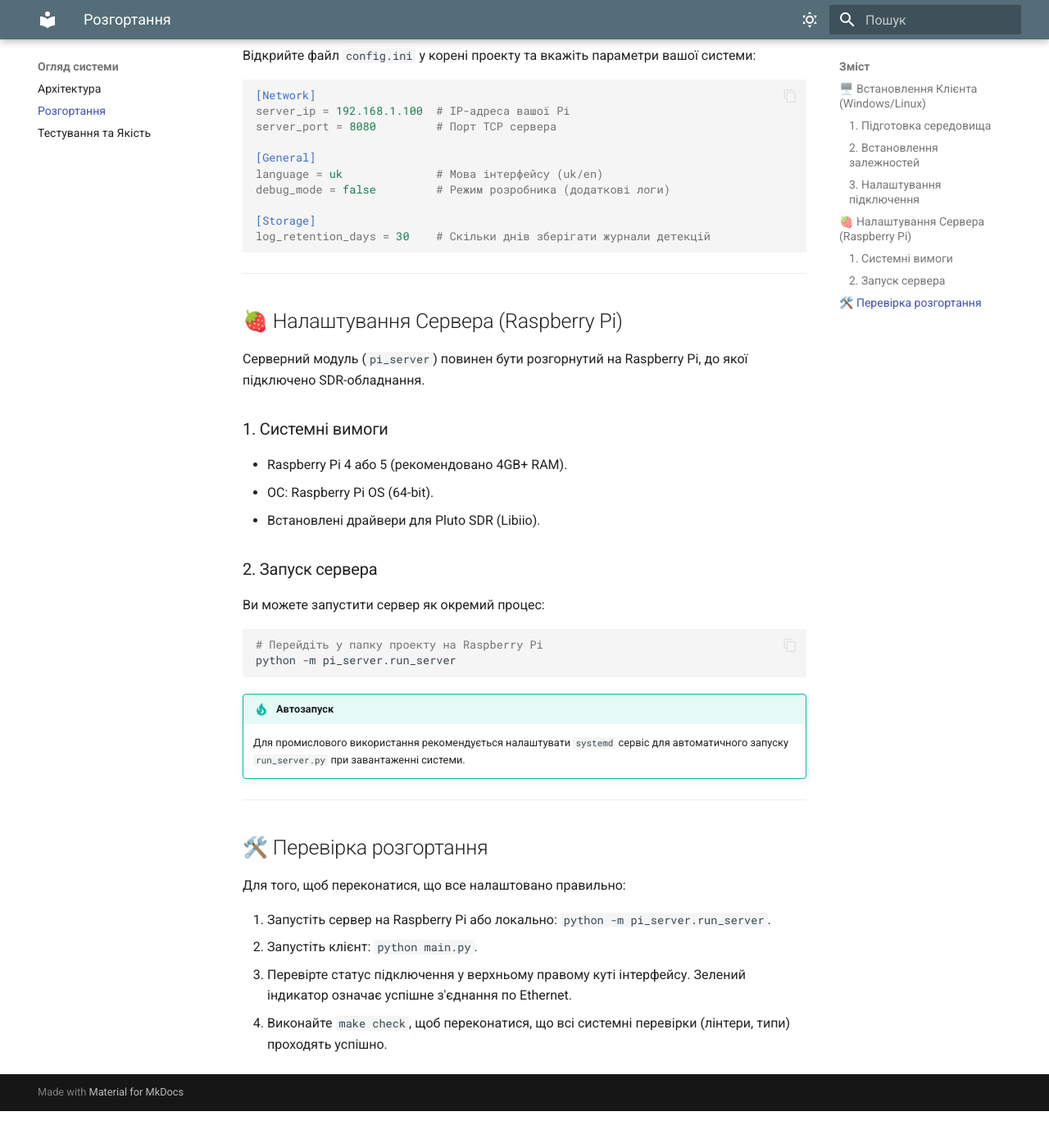
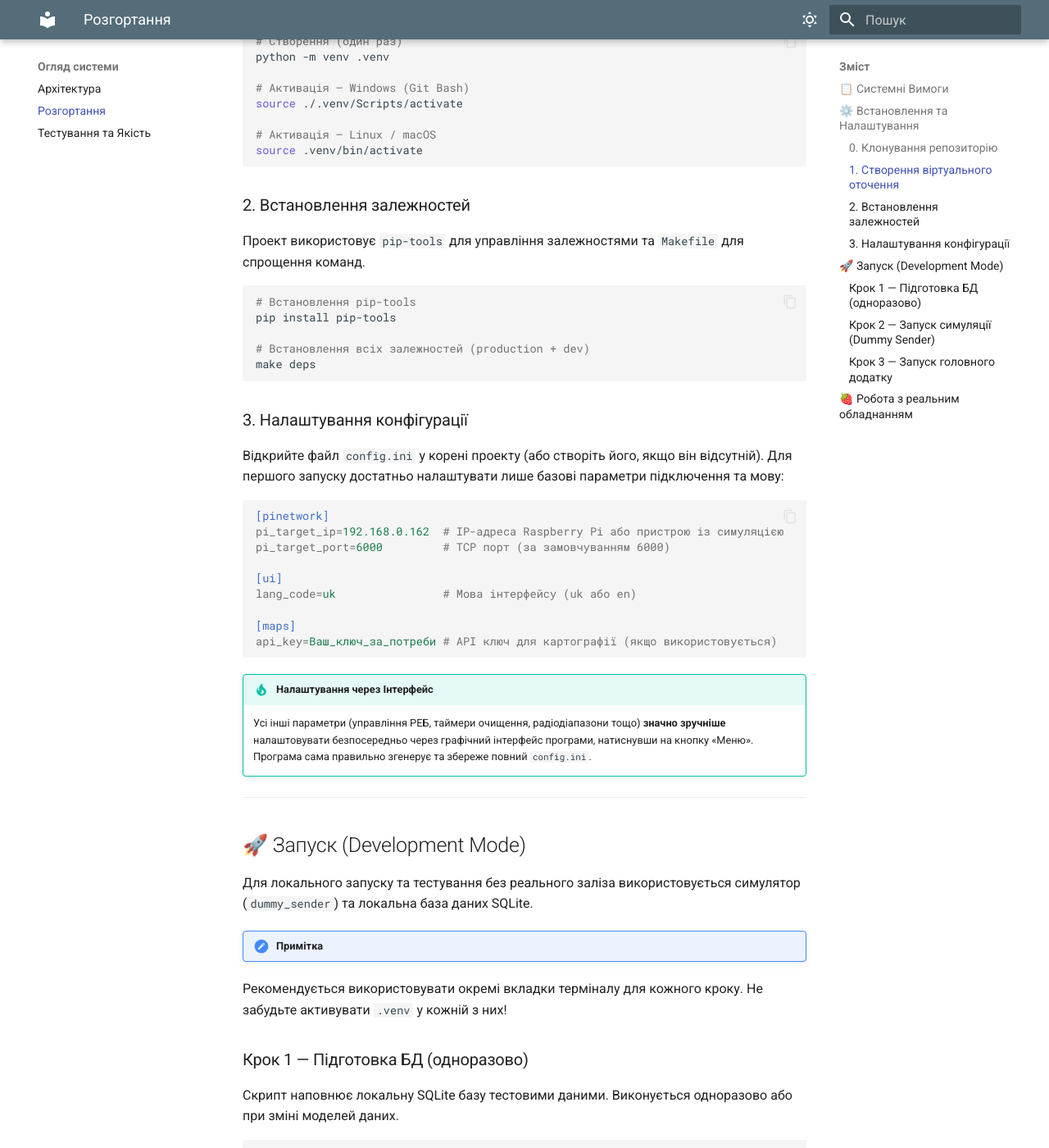
Before and after one commit to VadymKotsiuba1808/SDR_Pi, an MkDocs documentation site: the page built from docs/installation.md, in a window 1280 px wide and 1400 px high, scrolled down 1081 px. Shown: the whole window at 82% size. Built offline with MkDocs 1.6.1 and Material for MkDocs 9.7.7, drawn with Linux system fonts in a browser that asks for light colours; before the commit the page ends 2436 px from its top, so only the background shows below that; some of the changed text lies outside the part shown.

Commit message:
Add ui docs

````diff
--- a/docs/architecture.md
+++ b/docs/architecture.md
@@ -5,8 +5,8 @@
 Комплекс логічно та фізично розділений на два основні вузли, які з'єднані безпосередньо через Ethernet-кабель. Це забезпечує мінімальну затримку (latency) та незалежність від зовнішньої мережевої інфраструктури.
 
 !!! note "Призначення репозиторію"
-    **Ця документація описує Модуль Клієнта (Інтерфейс) та базові заглушки Сервера.**
-    Директорія `pi_server/` у цьому проекті містить серверний код (TCP, SQLite), який передається колегам для розгортання на Raspberry Pi. У межах цього репозиторію він використовується переважно для повноцінного E2E-тестування клієнтського додатку в умовах, максимально наближених до реальних.
+**Ця документація описує Модуль Оператора (Інтерфейс) та базові заглушки Сервера.**
+Директорія `pi_server/` у цьому проекті містить серверний код (TCP, SQLite). У межах цього репозиторію він використовується переважно для повноцінного E2E-тестування клієнтського додатку в умовах, максимально наближених до реальних.
 
 ---
 
@@ -37,7 +37,7 @@
     end
 
     %% Зв'язки
-    TCPServer == Ethernet / TCP / JSON === TCPClient
+    TCPServer <-->|"Ethernet / TCP / JSON"| TCPClient
 ```
 
 ---
@@ -45,21 +45,23 @@
 ## Основні компоненти системи
 
 ### 1. Обчислювальний модуль (Сервер на Raspberry Pi)
-Це "мозок" системи, що працює в полях. Він виконує всю важку математику та апаратну взаємодію.
 
-*   **Апаратний рівень:** Фізично підключені модулі: SDR (для аналізу радіочастот), мікрофони (акустичний аналіз), модуль GPS (позиціонування) та керовані виходи (системи РЕБ / Jammer, реле).
-*   **База даних сигнатур (SQLite):** Зберігає еталонні сигнатури різних класів БПЛА.
-*   **Модуль аналізу (DSP):** Отримує сирі сигнали з антен/мікрофонів, завантажує сигнатури з БД та виконує порівняння. Якщо знайдено збіг — формує пакет даних.
-*   **TCP Сервер (`pi_server`):** Напряму передає клієнту результати аналізу (без очікування додаткових запитів від клієнта) та приймає команди керування (наприклад, увімкнути РЕБ).
+Це "мозок" системи. Він виконує всю важку математику та апаратну взаємодію.
 
-### 2. Модуль Керівника (Клієнт на ПК)
+- **Апаратний рівень:** Фізично підключені модулі: SDR (для аналізу радіочастот), мікрофони (акустичний аналіз), модуль GPS (позиціонування) та керовані виходи (системи РЕБ / Jammer, реле).
+- **База даних сигнатур (SQLite):** Зберігає еталонні сигнатури різних класів БПЛА.
+- **Модуль аналізу (DSP):** Отримує сирі сигнали з антен/мікрофонів, завантажує сигнатури з БД та виконує порівняння. Якщо знайдено збіг — формує пакет даних.
+- **TCP Сервер (`pi_server`):** Напряму передає клієнту результати аналізу (без очікування додаткових запитів від клієнта) та приймає команди керування (наприклад, увімкнути РЕБ).
+
+### 2. Модуль Оператора (Клієнт на ПК)
+
 Десктопний додаток на базі PyQt6, який отримує оброблені дані та надає оператору зручний інтерфейс для моніторингу та керування.
 
-*   **Мережевий рівень (`PiNetworkService`):** Слухає Ethernet-з'єднання. Десеріалізує вхідні JSON-пакети від Raspberry Pi у внутрішні моделі (Pydantic/Dataclass).
-*   **Бізнес-логіка та Сховище:**
-    *   Обробляє отримані дані (відображення на мапі, графіках).
-    *   **Локальні журнали (Logs):** Наразі вся історія виявлень та дій оператора зберігається локально у форматі `JSONL`. В майбутньому планується міграція на локальну базу даних для складнішої аналітики.
-*   **Рівень UI (`app/widgets/`):** Візуалізація даних. Динамічні графіки спектру, інтерактивна мапа (позиція прив'язується до GPS-даних від сервера) та панелі керування Jammer-ом.
+- **Мережевий рівень (`PiNetworkService`):** Слухає Ethernet-з'єднання. Десеріалізує вхідні JSON-пакети від Raspberry Pi у внутрішні моделі (Pydantic/Dataclass).
+- **Бізнес-логіка та Сховище:**
+  - Обробляє отримані дані (відображення на мапі, графіках).
+  - **Локальні журнали (Logs):** Наразі вся історія виявлень та дій оператора зберігається локально у форматі `JSONL`. В майбутньому планується міграція на локальну базу даних для складнішої аналітики.
+- **Рівень UI (`app/widgets/`):** Візуалізація даних. Динамічні графіки спектру, інтерактивна мапа (позиція прив'язується до GPS-даних від сервера) та панелі керування Jammer-ом.
 
 ---
 
--- a/docs/installation.md
+++ b/docs/installation.md
@@ -1,86 +1,129 @@
 # Розгортання та Налаштування
 
-Цей посібник допоможе вам налаштувати середовище та запустити всі компоненти системи **SDR_Pi**.
+Цей посібник допоможе вам налаштувати середовище та запустити клієнтську частину системи **SDR_Pi** (Модуль Оператора).
 
 ---
 
-## 🖥️ Встановлення Клієнта (Windows/Linux)
+## 📋 Системні Вимоги
 
-Клієнтський додаток розроблений на базі Python та PyQt6. Він може працювати на будь-якій системі, де встановлено Python 3.12+.
+| Компонент   | Вимога                                            |
+| :---------- | :------------------------------------------------ |
+| **ОС**      | Windows (рекомендовано Git Bash), Linux або macOS |
+| **Python**  | 3.10+ (рекомендовано 3.12 або 3.13)               |
+| **Пакети**  | `pip-tools`                                       |
+| **Утиліти** | `make`                                            |
 
-### 1. Підготовка середовища
+!!! tip "Встановлення `make` на Windows"
+Якщо `make` не встановлено, скористайтесь пакетним менеджером Chocolatey. Відкрийте PowerShell від імені адміністратора та виконайте:
+`powershell
+    choco install make
+    `
+
+---
+
+## ⚙️ Встановлення та Налаштування
+
+### 0. Клонування репозиторію
+
+```bash
+git clone <URL_РЕПОЗИТОРІЮ>
+cd SDR_Pi
+```
+
+### 1. Створення віртуального оточення
+
 Рекомендується використовувати віртуальне середовище для ізоляції залежностей.
 
 ```bash
-# Клонування репозиторію
-git clone <URL_РЕПОЗИТОРІЮ>
-cd SDR_Pi
+# Створення (один раз)
+python -m venv .venv
 
-# Створення та активація venv
-python -m venv .venv
-# Windows:
-.venv\Scripts\activate
-# Linux/macOS:
+# Активація — Windows (Git Bash)
+source ./.venv/Scripts/activate
+
+# Активація — Linux / macOS
 source .venv/bin/activate
 ```
 
 ### 2. Встановлення залежностей
-Ми використовуємо `pip-tools` для керування залежностями. Ви можете встановити їх за допомогою `Makefile` або напряму через `pip`.
+
+Проект використовує `pip-tools` для управління залежностями та `Makefile` для спрощення команд.
 
 ```bash
-# Через Makefile (рекомендовано)
-make sync
+# Встановлення pip-tools
+pip install pip-tools
 
-# Або вручну
-pip install -r requirements.txt
-pip install -r requirements-dev.txt
+# Встановлення всіх залежностей (production + dev)
+make deps
 ```
 
-### 3. Налаштування підключення
-Відкрийте файл `config.ini` у корені проекту та вкажіть параметри вашої системи:
+### 3. Налаштування конфігурації
+
+Відкрийте файл `config.ini` у корені проекту (або створіть його, якщо він відсутній). Для першого запуску достатньо налаштувати лише базові параметри підключення та мову:
 
 ```ini
-[Network]
-server_ip = 192.168.1.100  # IP-адреса вашої Pi
-server_port = 8080         # Порт TCP сервера
+[pinetwork]
+pi_target_ip=192.168.0.162  # IP-адреса Raspberry Pi або пристрою із симуляцією
+pi_target_port=6000         # TCP порт (за замовчуванням 6000)
 
-[General]
-language = uk              # Мова інтерфейсу (uk/en)
-debug_mode = false         # Режим розробника (додаткові логи)
+[ui]
+lang_code=uk                # Мова інтерфейсу (uk або en)
 
-[Storage]
-log_retention_days = 30    # Скільки днів зберігати журнали детекцій
+[maps]
+api_key=Ваш_ключ_за_потреби # API ключ для картографії (якщо використовується)
+```
+
+!!! tip "Налаштування через Інтерфейс"
+    Усі інші параметри (управління РЕБ, таймери очищення, радіодіапазони тощо) **значно зручніше** налаштовувати безпосередньо через графічний інтерфейс програми, натиснувши на кнопку «Меню». Програма сама правильно згенерує та збереже повний `config.ini`.
+
+---
+
+## 🚀 Запуск (Development Mode)
+
+Для локального запуску та тестування без реального заліза використовується симулятор (`dummy_sender`) та локальна база даних SQLite.
+
+!!! note "Примітка"
+Рекомендується використовувати окремі вкладки терміналу для кожного кроку. Не забудьте активувати `.venv` у кожній з них!
+
+### Крок 1 — Підготовка БД (одноразово)
+
+Скрипт наповнює локальну SQLite базу тестовими даними. Виконується одноразово або при зміні моделей даних.
+
+```bash
+python -m temp.populate_db_util
+```
+
+_(Примітка: якщо виникає помилка `ModuleNotFoundError`, переконайтеся, що ви запускаєте з кореневої папки з прапорцем `-m`)._
+
+### Крок 2 — Запуск симуляції (Dummy Sender)
+
+Цей скрипт емулює роботу віддаленого Raspberry Pi, надсилаючи фіктивні дані про цілі в додаток по TCP.
+
+```bash
+python -m app.utils.dummy_sender
+```
+
+### Крок 3 — Запуск головного додатку
+
+Запускає графічний інтерфейс користувача.
+
+```bash
+python main.py
+# або
+py main.py
 ```
 
 ---
 
-## 🍓 Налаштування Сервера (Raspberry Pi)
+## 🍓 Робота з реальним обладнанням
 
-Серверний модуль (`pi_server`) повинен бути розгорнутий на Raspberry Pi, до якої підключено SDR-обладнання.
+Якщо у вас є підключений до мережі Обчислювальний модуль (Raspberry Pi з SDR-аналізатором):
 
-### 1. Системні вимоги
-*   Raspberry Pi 4 або 5 (рекомендовано 4GB+ RAM).
-*   ОС: Raspberry Pi OS (64-bit).
-*   Встановлені драйвери для Pluto SDR (Libiio).
-
-### 2. Запуск сервера
-Ви можете запустити сервер як окремий процес:
+1. Переконайтеся, що Raspberry Pi запущений та доступний у мережі.
+2. Вкажіть правильну IP-адресу вашої Raspberry Pi у полі `pi_target_ip` файлу `config.ini`.
+3. Запустіть лише головний застосунок:
 
 ```bash
-# Перейдіть у папку проекту на Raspberry Pi
-python -m pi_server.run_server
+source ./.venv/Scripts/activate
+python main.py
 ```
-
-!!! tip "Автозапуск"
-    Для промислового використання рекомендується налаштувати `systemd` сервіс для автоматичного запуску `run_server.py` при завантаженні системи.
-
----
-
-## 🛠️ Перевірка розгортання
-
-Для того, щоб переконатися, що все налаштовано правильно:
-
-1.  Запустіть сервер на Raspberry Pi або локально: `python -m pi_server.run_server`.
-2.  Запустіть клієнт: `python main.py`.
-3.  Перевірте статус підключення у верхньому правому куті інтерфейсу. Зелений індикатор означає успішне з'єднання по Ethernet.
-4.  Виконайте `make check`, щоб переконатися, що всі системні перевірки (лінтери, типи) проходять успішно.
````
Also changed, not shown: other parts of docs/architecture.md (+5 -5 lines), docs/api/ui.md (added, +63 -0 lines), docs/index.md (+14 -13 lines).
